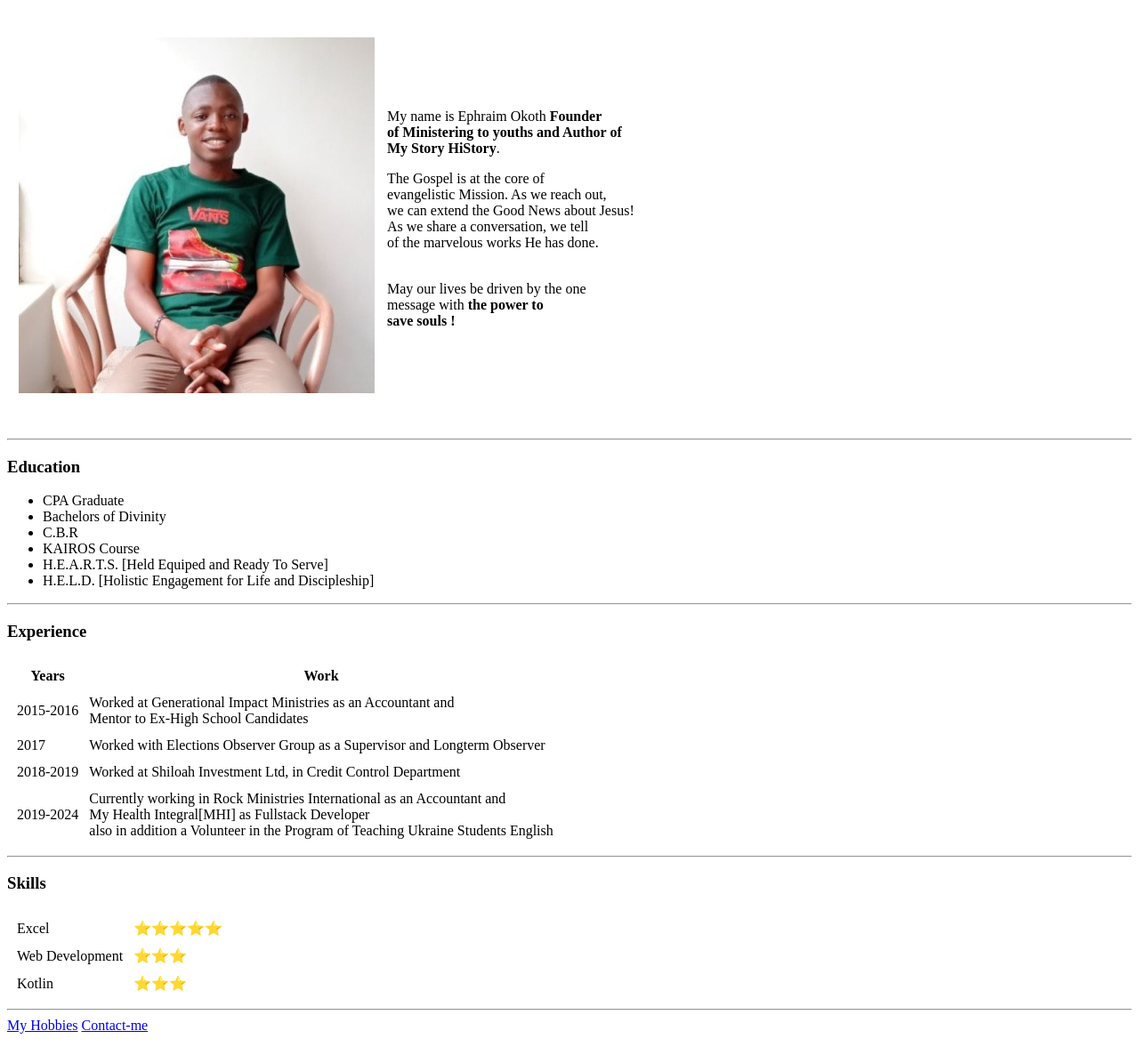
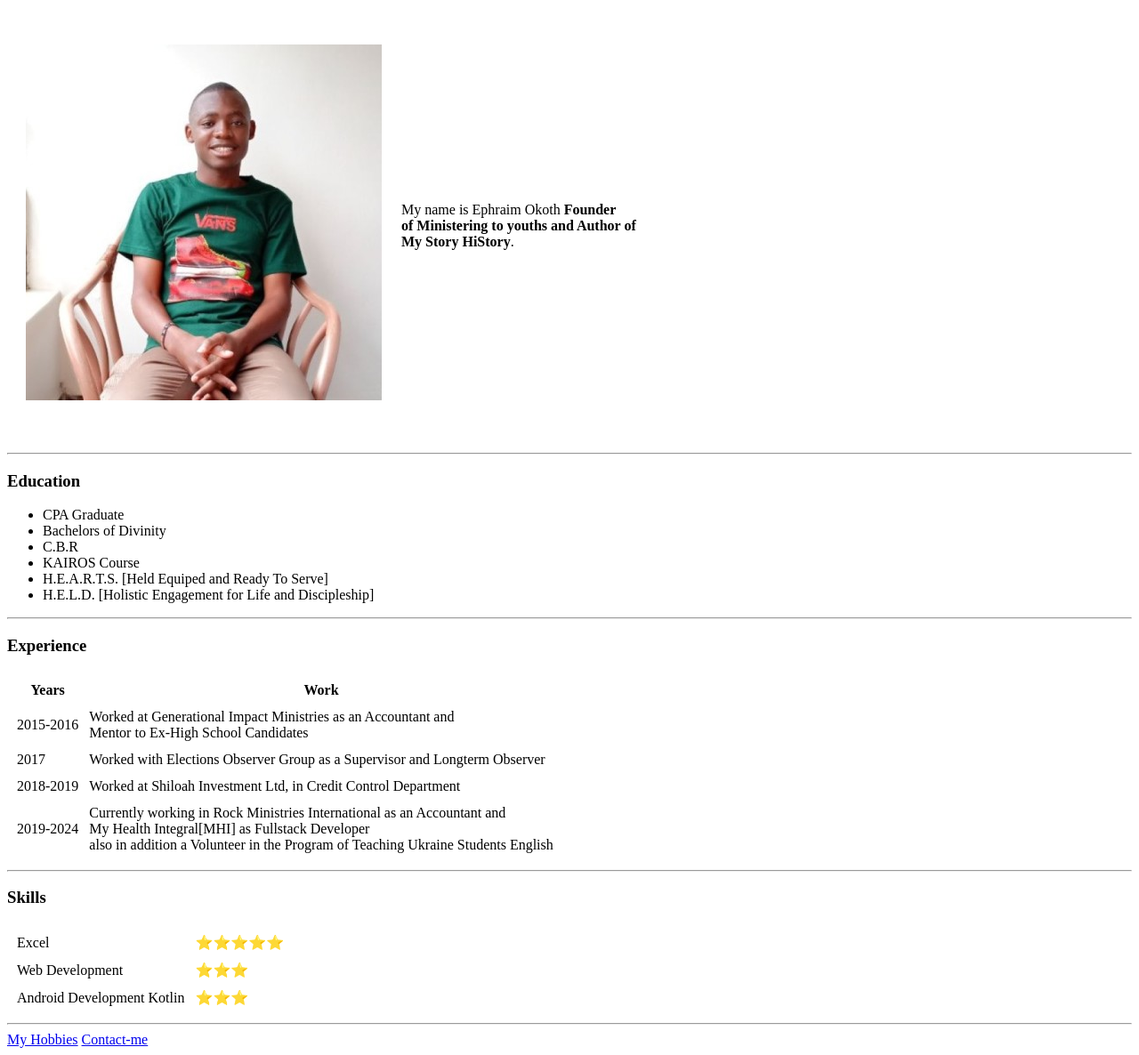
Before and after one commit to Ephrayim-Okoth/Ephraim-Okoth-CV, a plain HTML site: page index.html in a window 1280 px wide. Shown: the whole page at 89% size. Drawn offline with Linux system fonts and the light colour scheme.

Commit message:
Update index.html
cut off many notes

```diff
--- a/index.html
+++ b/index.html
@@ -8,20 +8,13 @@
 </head>
 
 <body>
-    <table cellspacing = 12>
+    <table cellspacing = 20>
         <tr>
             <td><h1><img src="images/ephraimokoth.jpeg" alt="Ephraim's profile"></h1></td>
                 <td>My name is Ephraim Okoth <strong>Founder
                 <br>of Ministering to youths and Author of
                 <br> My Story HiStory</strong>.
-                <p>The Gospel is at the core of
-                <br>evangelistic Mission. As we reach out,
-                <br>we can extend the Good News about Jesus!
-                <br>As we share a conversation, we tell
-                <br>of the marvelous works He has done.</p>
-                <br>May our lives be driven by the one
-                <br>message with <strong>the power to
-                <br> save souls !</strong></td>
+                </td>
     </table>
     <hr>
     <h3>Education</h3>
@@ -74,7 +67,7 @@
             <td>⭐⭐⭐</td>
         </tr>
         <tr>
-            <td>Kotlin</td>
+            <td>Android Development Kotlin</td>
             <td>⭐⭐⭐</td>
         </tr>
     </table>
```
